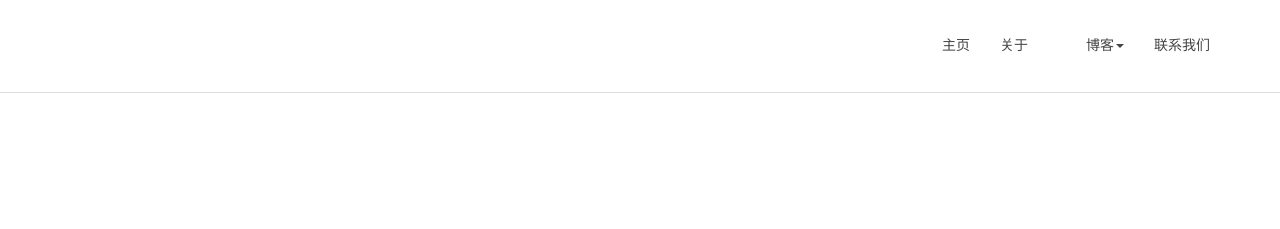
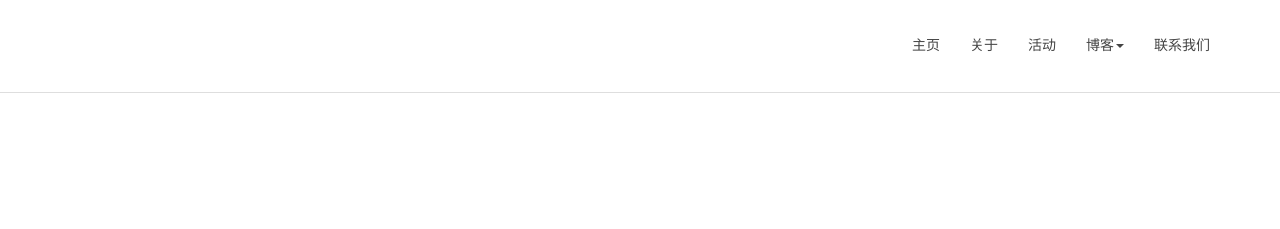
Before and after one commit to thyztw/thyztw.github.io, a plain HTML site: page index.html in a window 1280 px wide. Shown: the top 229 px of the page. Drawn offline with Linux system fonts and the light colour scheme; files whose address does not match are found by name; a web font is replaced by a local one.

Commit message:
Update index.html

```diff
--- a/index.html
+++ b/index.html
@@ -86,7 +86,7 @@
                                 <a href="index.html" >主页</a>
                             </li>
                             <li><a href="about.html">关于</a></li>
-                            <li>活动</li>
+                            <li><a href="gallery.html">活动</a></li>
                             <li class="dropdown">
                                 <a href="#" class="dropdown-toggle" data-toggle="dropdown">博客<span class="caret"></span></a>
                                 <div class="dropdown-menu">
```
